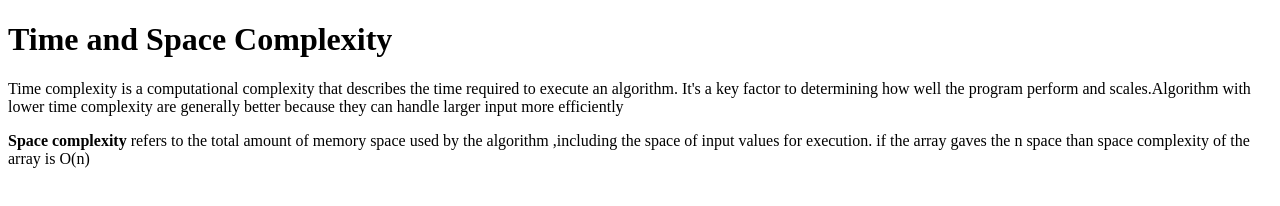
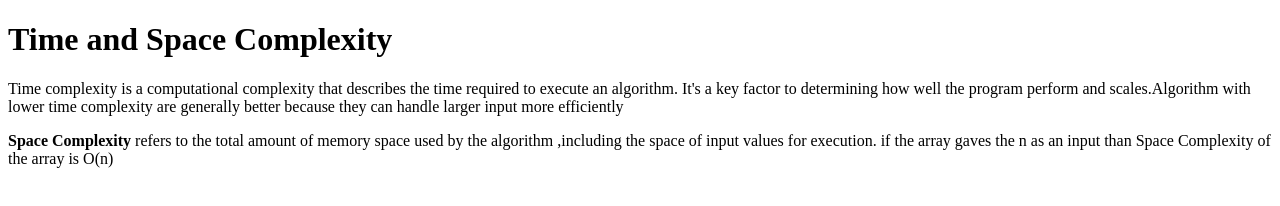
Before and after one commit to acciojob/time-and-space-complexity-Abhishekshukla1234, a website: page main.html in a window 1280 px wide. Drawn offline with Linux system fonts and the light colour scheme.

Commit message:
created a submission

```diff
--- a/main.html
+++ b/main.html
@@ -9,7 +9,7 @@
 	<!-- the entire body must be written by student -->
    <h1>Time and Space Complexity</h1>
 	<p>Time complexity is a  computational complexity that  describes the time  required to  execute an algorithm. It's a key factor to determining how well the program perform and scales.Algorithm with lower time complexity are generally better because they can handle larger input more efficiently</p>
-	<p> <b>Space complexity</b> refers to the total amount of memory space used by the algorithm ,including the space of input values for execution. if the array gaves the n space than space complexity of the array is O(n)</p>
+	<p> <b>Space Complexity</b> refers to the total amount of memory space used by the algorithm ,including the space of input values for execution. if the array gaves the n as an input than Space Complexity of the array is O(n)</p>
 </script>
 
 </body>
```
